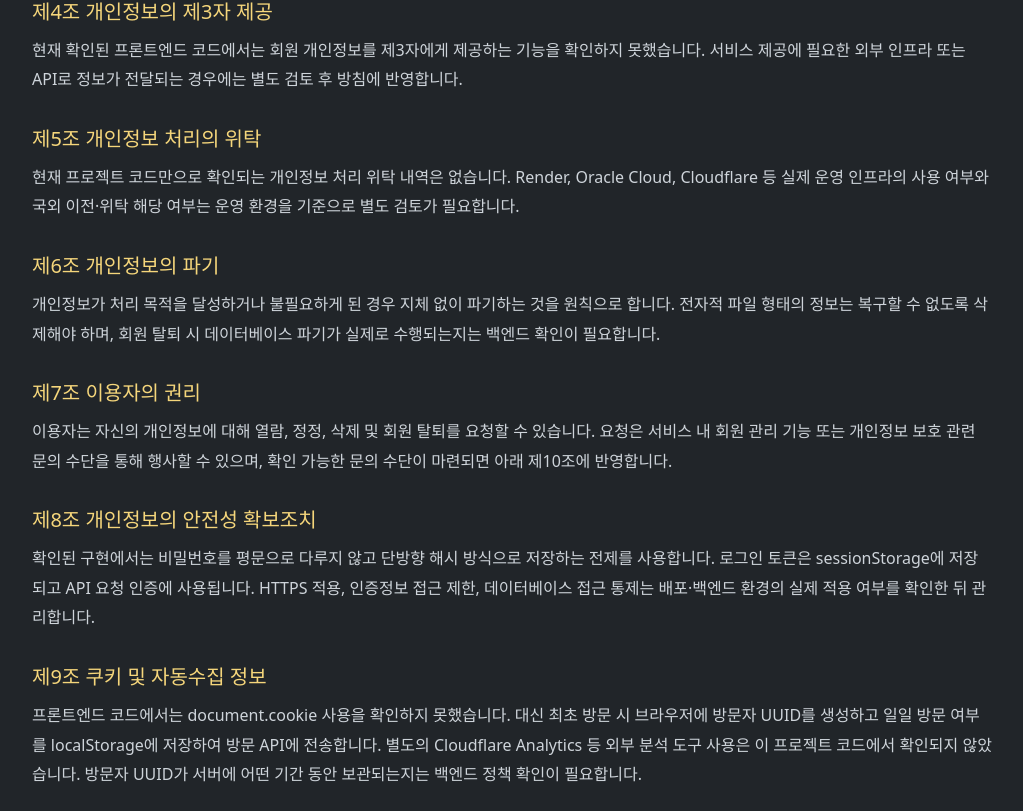
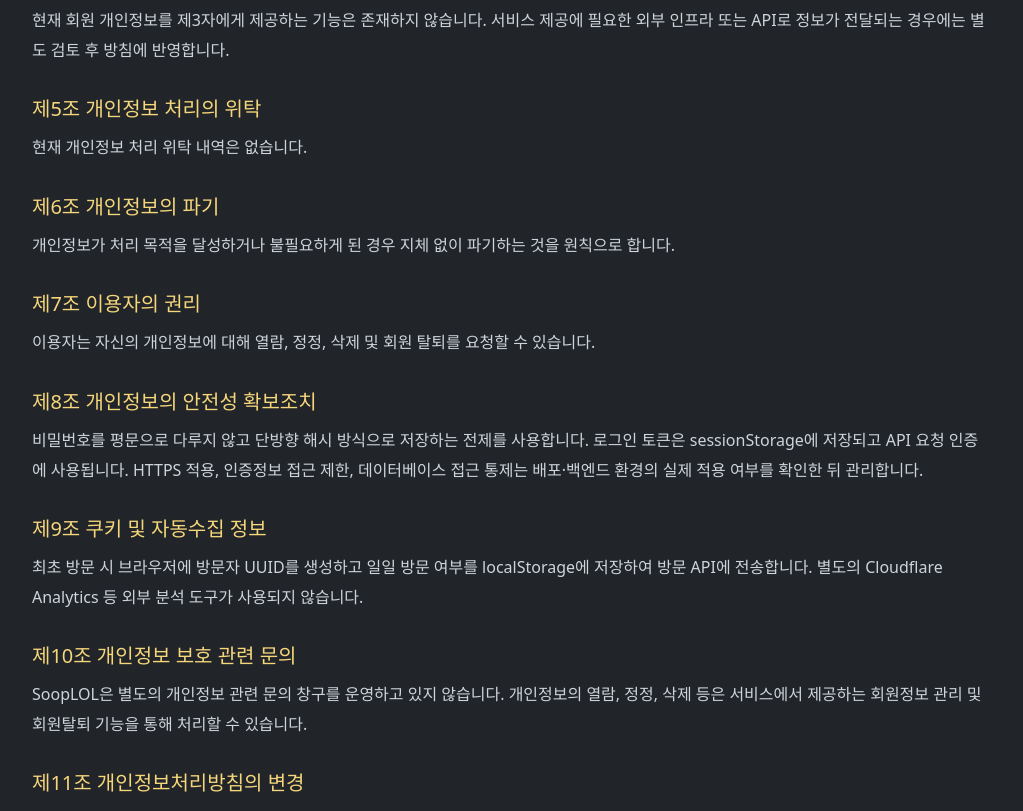
Before and after one commit to jaeyeah/LOLINFO-FE, a React (Vite) app in the folder lolinfo/: page /privacy in a window 1280 px wide. Shown: the part 1067-1878 px from the top of the page, without its empty margins (128-1151 px from the left). Built offline with nearby package versions, Linux system fonts and the light colour scheme; no server answers.

Commit message:
개인정보처리방침 및 footer수정

```diff
--- a/lolinfo/src/components/Footer.jsx
+++ b/lolinfo/src/components/Footer.jsx
@@ -14,6 +14,7 @@ export default function Footer() {
 				<nav className="site-footer-links" aria-label="사이트 정보">
 					<Link to="/privacy">개인정보처리방침</Link>
 				</nav>
+                <span>문의 : limjh819@naver.com</span>
 				<small className="site-footer-copyright">
 					© 2026 SoopLOL. All rights reserved.
 				</small>
--- a/lolinfo/src/components/Privacy.jsx
+++ b/lolinfo/src/components/Privacy.jsx
@@ -19,21 +19,27 @@ export default function Privacy() {
 
                 <section><h2>제2조 처리하는 개인정보 항목</h2><h3>회원가입 시 수집하는 필수정보</h3><ul><li>아이디(ID)</li><li>비밀번호: 서비스 서버에서 단방향 해시 방식으로 저장된다는 전제이며, 평문 저장을 하지 않습니다.</li><li>닉네임</li><li>이메일 주소</li></ul><h3>인증 및 자동 생성 정보</h3><ul><li>이메일 인증번호와 인증 상태: 가입 과정의 이메일 인증을 위해 처리됩니다. 인증번호의 보관 기간은 백엔드 구현 확인이 필요합니다.</li><li>방문자 식별자(UUID), 방문일 표시값: 방문 통계를 위해 브라우저의 localStorage에 저장하고 방문 API로 전송합니다.</li><li>로그인 상태 정보와 access/refresh token: 브라우저의 sessionStorage에 저장됩니다.</li><li>최근 조회 기록: 일부 콘텐츠 조회 편의를 위해 localStorage에 저장되며 만료된 기록은 정리됩니다.</li></ul></section>
 
-                <section><h2>제3조 개인정보의 처리 및 보유기간</h2><p>회원정보는 회원 탈퇴 처리 시까지 보유하는 것을 원칙으로 합니다. 탈퇴 요청 이후 실제 데이터베이스 삭제 시점과 관련 법령에 따른 보관 여부는 백엔드 운영 정책의 확인이 필요합니다. 법령에 따라 보관이 필요한 경우에는 해당 법령에서 정한 기간 동안 보관합니다.</p></section>
+                <section><h2>제3조 개인정보의 처리 및 보유기간</h2><p>회원정보는 회원 탈퇴 처리 시까지 보유하는 것을 원칙으로 합니다. </p></section>
 
-                <section><h2>제4조 개인정보의 제3자 제공</h2><p>현재 확인된 프론트엔드 코드에서는 회원 개인정보를 제3자에게 제공하는 기능을 확인하지 못했습니다. 서비스 제공에 필요한 외부 인프라 또는 API로 정보가 전달되는 경우에는 별도 검토 후 방침에 반영합니다.</p></section>
+                <section><h2>제4조 개인정보의 제3자 제공</h2><p>현재 회원 개인정보를 제3자에게 제공하는 기능은 존재하지 않습니다. 서비스 제공에 필요한 외부 인프라 또는 API로 정보가 전달되는 경우에는 별도 검토 후 방침에 반영합니다.</p></section>
 
-                <section><h2>제5조 개인정보 처리의 위탁</h2><p>현재 프로젝트 코드만으로 확인되는 개인정보 처리 위탁 내역은 없습니다. Render, Oracle Cloud, Cloudflare 등 실제 운영 인프라의 사용 여부와 국외 이전·위탁 해당 여부는 운영 환경을 기준으로 별도 검토가 필요합니다.</p></section>
+                <section><h2>제5조 개인정보 처리의 위탁</h2><p>현재 개인정보 처리 위탁 내역은 없습니다. </p></section>
 
-                <section><h2>제6조 개인정보의 파기</h2><p>개인정보가 처리 목적을 달성하거나 불필요하게 된 경우 지체 없이 파기하는 것을 원칙으로 합니다. 전자적 파일 형태의 정보는 복구할 수 없도록 삭제해야 하며, 회원 탈퇴 시 데이터베이스 파기가 실제로 수행되는지는 백엔드 확인이 필요합니다.</p></section>
+                <section><h2>제6조 개인정보의 파기</h2><p>개인정보가 처리 목적을 달성하거나 불필요하게 된 경우 지체 없이 파기하는 것을 원칙으로 합니다. </p></section>
 
-                <section><h2>제7조 이용자의 권리</h2><p>이용자는 자신의 개인정보에 대해 열람, 정정, 삭제 및 회원 탈퇴를 요청할 수 있습니다. 요청은 서비스 내 회원 관리 기능 또는 개인정보 보호 관련 문의 수단을 통해 행사할 수 있으며, 확인 가능한 문의 수단이 마련되면 아래 제10조에 반영합니다.</p></section>
+                <section><h2>제7조 이용자의 권리</h2><p>이용자는 자신의 개인정보에 대해 열람, 정정, 삭제 및 회원 탈퇴를 요청할 수 있습니다.</p></section>
 
-                <section><h2>제8조 개인정보의 안전성 확보조치</h2><p>확인된 구현에서는 비밀번호를 평문으로 다루지 않고 단방향 해시 방식으로 저장하는 전제를 사용합니다. 로그인 토큰은 sessionStorage에 저장되고 API 요청 인증에 사용됩니다. HTTPS 적용, 인증정보 접근 제한, 데이터베이스 접근 통제는 배포·백엔드 환경의 실제 적용 여부를 확인한 뒤 관리합니다.</p></section>
+                <section><h2>제8조 개인정보의 안전성 확보조치</h2><p>비밀번호를 평문으로 다루지 않고 단방향 해시 방식으로 저장하는 전제를 사용합니다. 로그인 토큰은 sessionStorage에 저장되고 API 요청 인증에 사용됩니다. HTTPS 적용, 인증정보 접근 제한, 데이터베이스 접근 통제는 배포·백엔드 환경의 실제 적용 여부를 확인한 뒤 관리합니다.</p></section>
 
-                <section><h2>제9조 쿠키 및 자동수집 정보</h2><p>프론트엔드 코드에서는 document.cookie 사용을 확인하지 못했습니다. 대신 최초 방문 시 브라우저에 방문자 UUID를 생성하고 일일 방문 여부를 localStorage에 저장하여 방문 API에 전송합니다. 별도의 Cloudflare Analytics 등 외부 분석 도구 사용은 이 프로젝트 코드에서 확인되지 않았습니다. 방문자 UUID가 서버에 어떤 기간 동안 보관되는지는 백엔드 정책 확인이 필요합니다.</p></section>
+                <section><h2>제9조 쿠키 및 자동수집 정보</h2><p>최초 방문 시 브라우저에 방문자 UUID를 생성하고 일일 방문 여부를 localStorage에 저장하여 방문 API에 전송합니다. 별도의 Cloudflare Analytics 등 외부 분석 도구가 사용되지 않습니다. </p></section>
 
-                <section><h2>제10조 개인정보 보호 관련 문의</h2><p className="privacy-todo">[TODO] 공개 가능한 개인정보 보호 문의 이메일 또는 문의 수단을 운영자가 확정하여 기재해야 합니다.</p></section>
+                <section><h2>제10조 개인정보 보호 관련 문의</h2>
+                    <p>
+                        SoopLOL은 별도의 개인정보 관련 문의 창구를 운영하고 있지 않습니다.
+                        개인정보의 열람, 정정, 삭제 등은 서비스에서 제공하는 회원정보 관리 및
+                        회원탈퇴 기능을 통해 처리할 수 있습니다.
+                    </p>
+                </section>
 
                 <section><h2>제11조 개인정보처리방침의 변경</h2><p>본 방침의 내용이 변경되는 경우 변경 사항과 시행일을 서비스 내에서 공지할 수 있습니다. 시행일은 실제 배포일에 맞춰 `EFFECTIVE_DATE` 값을 변경합니다.</p></section>
             </div>
```
